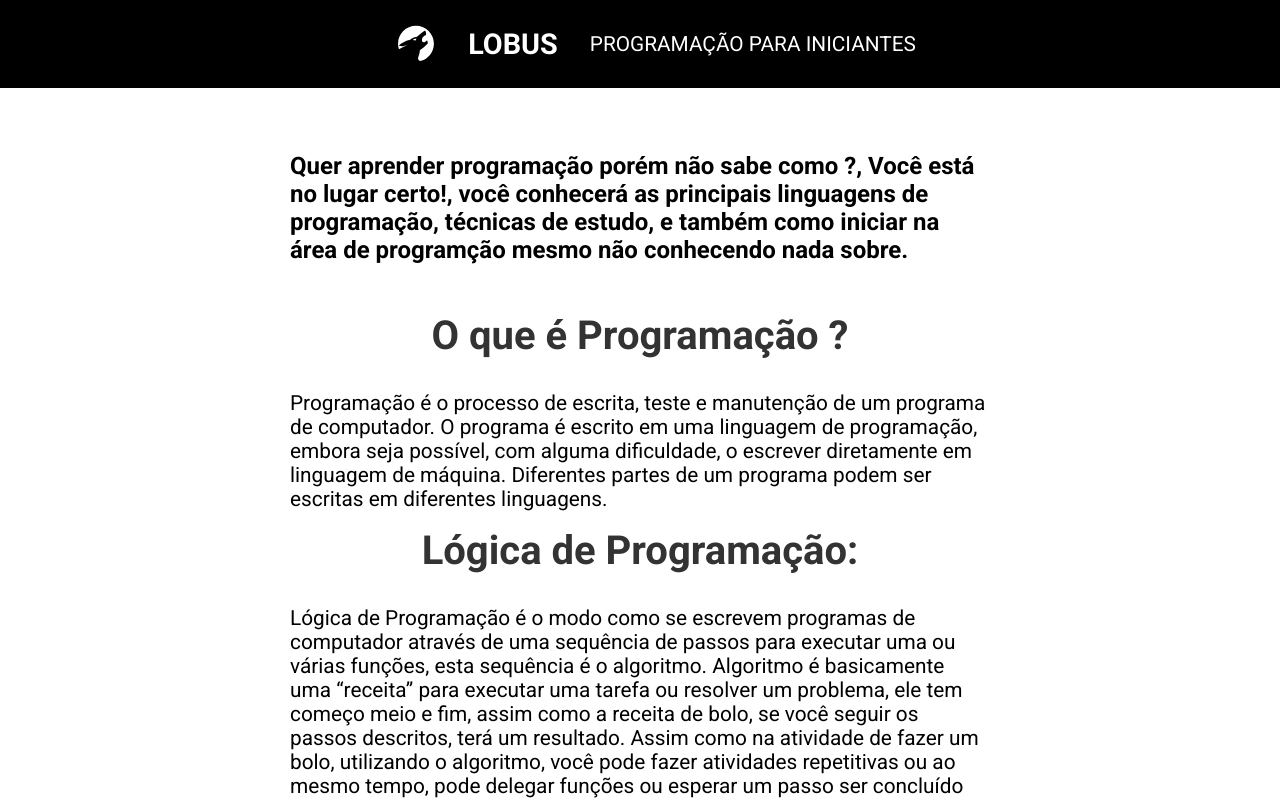
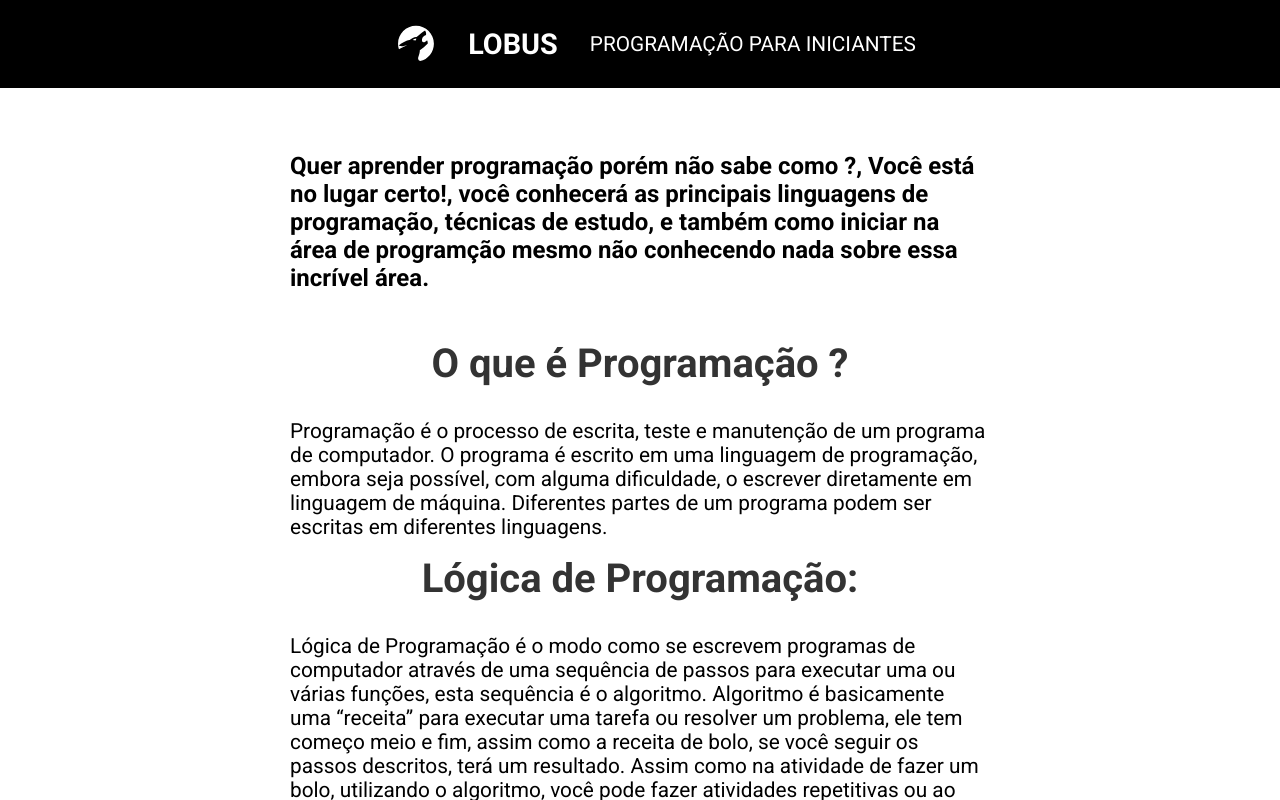
Before and after one commit to guisilva10/lobus-coach, a React (Create React App) app: page / in a window 1280 px wide. Shown: the top 800 px of the page. Built offline with nearby package versions, Linux system fonts and the light colour scheme.

Commit message:
feat: edit about text subtitle

```diff
--- a/src/components/About/about.tsx
+++ b/src/components/About/about.tsx
@@ -7,7 +7,7 @@ const About = () => {
   return (
     <Container>
       <h3>Quer aprender programação porém não sabe como ?, Você está no lugar certo!,
-          você conhecerá as principais linguagens de programação, técnicas de estudo, e também como iniciar na área de programção mesmo não conhecendo nada sobre.
+          você conhecerá as principais linguagens de programação, técnicas de estudo, e também como iniciar na área de programção mesmo não conhecendo nada sobre essa incrível área.
       </h3>
       <h2>O que é Programação ?</h2>
       <p>Programação é o processo de escrita, teste e manutenção de um programa de computador. O programa é escrito em uma linguagem de programação, embora seja possível, com alguma dificuldade, o escrever diretamente em linguagem de máquina. Diferentes partes de um programa podem ser escritas em diferentes linguagens.</p>
@@ -44,7 +44,7 @@ Do final dos anos 90 até meados dos anos 2000, o JS ganhou grande popularidade
 </p>
 <h1>Próximos Passos</h1>
 <p>Após conhecer um pouco sobre essas linguagens, pesquise profundamente sobre cada uma delas, estude algumas horas por dia, e pratique bastante todo o conhecimento que receber estudando essas linguagens</p>
-<p>Entendendo o básico de cada linguagem você estará apto para estudar um framwork ou seja la qual for a linguagem mais complexa que você escolherá.</p>
+<p>Entendendo o básico de cada linguagem você estará apto para estudar um framework ou seja la qual for a linguagem mais complexa que você escolherá.</p>
 <p>Linguagens como :</p>
 <ul>
   <li>React.js</li>
```
